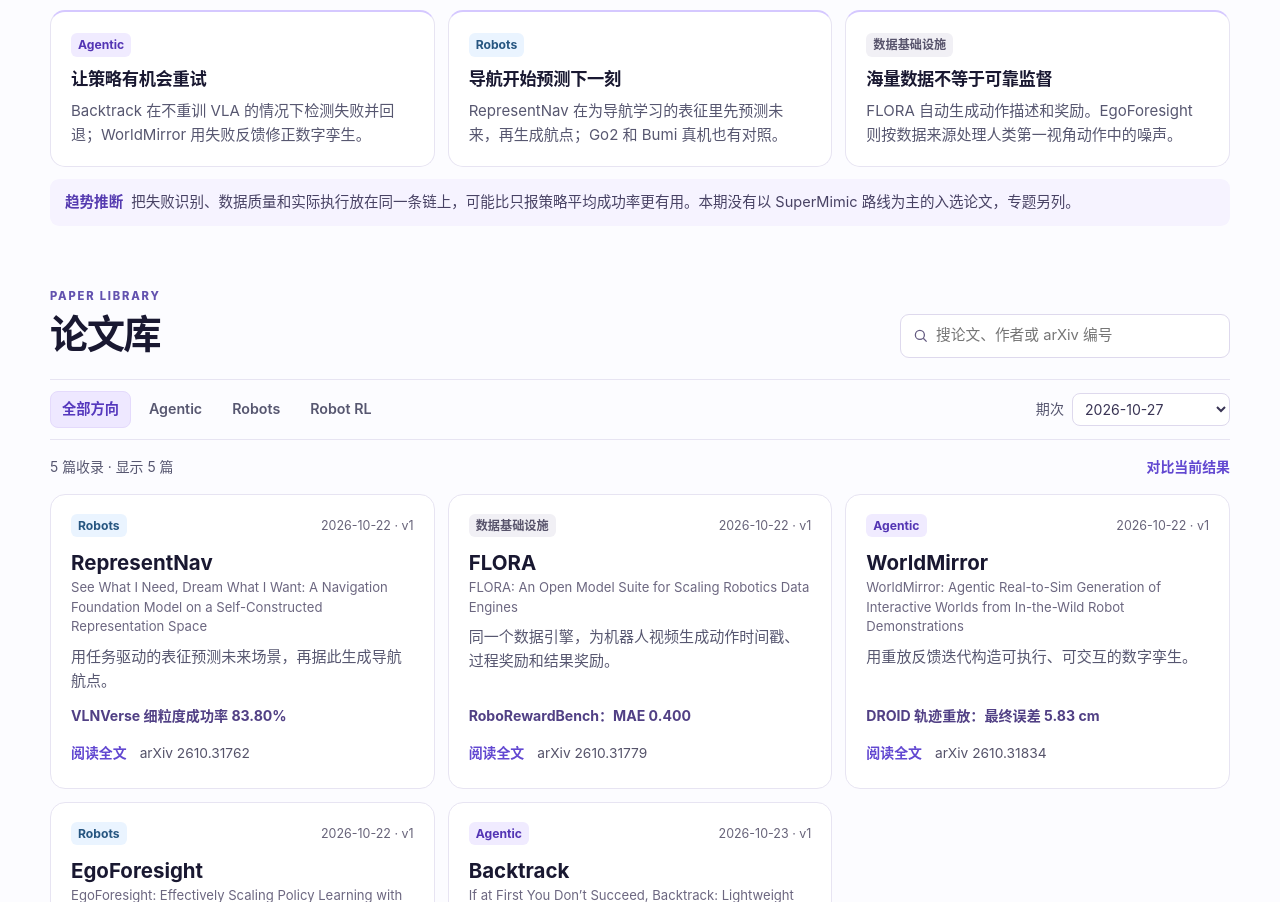
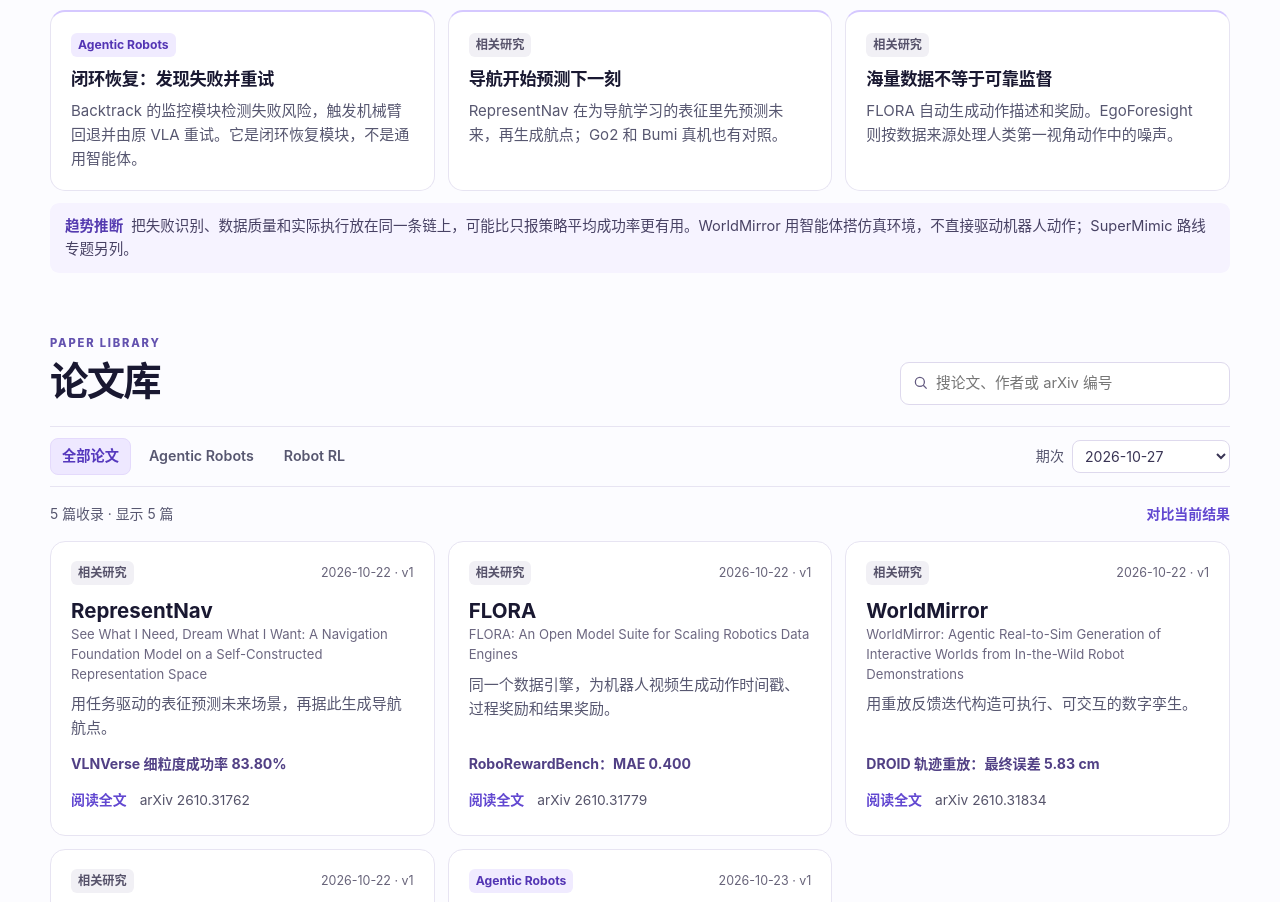
Before and after one commit to lemonpower/robotics-digest, a plain HTML site: page index.html in a window 1280 px wide. Shown: the part 718-1620 px from the top of the page. Drawn offline with Linux system fonts and the light colour scheme.

Commit message:
Clarify Agentic Robots and Robot RL research tracks

```diff
--- a/app.js
+++ b/app.js
@@ -16,7 +16,7 @@ const translations = {
   "2611.20452":"一分钟内学习人形运动跟踪和地形移动",
   "2611.27648":"用梯度截断改进人形运动跟踪"
 };
-const names = {all:"全部方向", agentic:tracks.agentic, robots:tracks.robots, rl:tracks.rl};
+const names = {all:"全部论文", agentic:tracks.agentic, rl:tracks.rl};
 const byRecent = [...issues].sort((a,b)=>b.date.localeCompare(a.date));
 const url = new URL(location.href);
 let selectedIssue = issues.find(issue=>issue.key===url.searchParams.get("issue"))?.key ?? byRecent.find(issue=>issue.batch).key;
@@ -179,7 +179,7 @@ function openPaper(p){
 function showComparison(){
   const table=node("table");
   const header=node("thead"), row=node("tr");
-  for(const label of ["论文","主线","核心方法","代表性结果","证据边界"]){
+  for(const label of ["论文","分类","核心方法","代表性结果","证据边界"]){
     const th=node("th",label);th.scope="col";row.append(th);
   }
   header.append(row);
--- a/data.js
+++ b/data.js
@@ -1,5 +1,5 @@
 // 编辑这一个文件即可新增期次；用日期降序排列。专题与日常批次分开标注。
-const tracks = {agentic:"Agentic", robots:"Robots", rl:"Robot RL", shared:"数据基础设施"};
+const tracks = {agentic:"Agentic Robots", rl:"Robot RL", shared:"相关研究"};
 const article = (id, name, en, track, first, author, org, summary, metric, method, result, caveat, picture, caption, project) =>
   ({id, name, en, track, first, author, org, summary, metric, method, result, caveat, picture, caption, project});
 const issues = [
@@ -7,13 +7,13 @@ const issues = [
     key:"2026-10-27", date:"2026-10-27", batch:"2026-10-26", time:"08:45（北京时间）", scope:"cs.RO 53 篇首次投稿、11 篇交叉投稿、43 篇修订；补查 cs.AI、cs.CV。",
     title:"导航表征、机器人数据与失败恢复",
     insights:[
-      ["agentic","让策略有机会重试","Backtrack 在不重训 VLA 的情况下检测失败并回退；WorldMirror 用失败反馈修正数字孪生。"],
-      ["robots","导航开始预测下一刻","RepresentNav 在为导航学习的表征里先预测未来，再生成航点；Go2 和 Bumi 真机也有对照。"],
+      ["agentic","闭环恢复：发现失败并重试","Backtrack 的监控模块检测失败风险，触发机械臂回退并由原 VLA 重试。它是闭环恢复模块，不是通用智能体。"],
+      ["shared","导航开始预测下一刻","RepresentNav 在为导航学习的表征里先预测未来，再生成航点；Go2 和 Bumi 真机也有对照。"],
       ["shared","海量数据不等于可靠监督","FLORA 自动生成动作描述和奖励。EgoForesight 则按数据来源处理人类第一视角动作中的噪声。"]
     ],
-    inference:"把失败识别、数据质量和实际执行放在同一条链上，可能比只报策略平均成功率更有用。本期没有以 SuperMimic 路线为主的入选论文，专题另列。",
+    inference:"把失败识别、数据质量和实际执行放在同一条链上，可能比只报策略平均成功率更有用。WorldMirror 用智能体搭仿真环境，不直接驱动机器人动作；SuperMimic 路线专题另列。",
     papers:[
-      article("2610.31762","RepresentNav","See What I Need, Dream What I Want: A Navigation Foundation Model on a Self-Constructed Representation Space","robots","2026-10-22","Jiawei Chen、Yinxi Wang、Zihan Yang、Meijun Gao、Yaowei Liu、Shuming Zhang、Zecheng Li、Xiangju Mi、Yuxuan Liu、Runzhong Huang、Tianlin Li、Xun Zhang、Zhengyang Wang、Xu Miao、Tong Yang","北京大学、伦敦大学学院、DataCanvas","用任务驱动的表征预测未来场景，再据此生成导航航点。","VLNVerse 细粒度成功率 83.80%",
+      article("2610.31762","RepresentNav","See What I Need, Dream What I Want: A Navigation Foundation Model on a Self-Constructed Representation Space","shared","2026-10-22","Jiawei Chen、Yinxi Wang、Zihan Yang、Meijun Gao、Yaowei Liu、Shuming Zhang、Zecheng Li、Xiangju Mi、Yuxuan Liu、Runzhong Huang、Tianlin Li、Xun Zhang、Zhengyang Wang、Xu Miao、Tong Yang","北京大学、伦敦大学学院、DataCanvas","用任务驱动的表征预测未来场景，再据此生成导航航点。","VLNVerse 细粒度成功率 83.80%",
         "三层 Representation Residuals 从冻结的 DINOv3、DA3、OpenD4RT 多层读出语义、几何和动态特征。先学习适合导航的未来表征，再让策略用 JEPA 预测的短期表征规划航点。与直接拼接编码器的输出不同，融合权重受导航训练目标塑造。",
         "VLNVerse Full Test（3 m 判据）：细粒度 83.80%，较 Qwen-RobotNav-8B 高 20.05 个百分点。Go2/Bumi 真机：语言导航 14/20 vs Uni-NaVid 7/20，跟踪 18/20 vs 8/20。4,000 条 PointGoal 轨迹上，无未来预测时碰撞率 18.05%，完整模型为 13.45%。",
         "真机合计 40 个语言导航和跟踪案例；推理依赖外部 RTX 4090。事后可解码三维占用不等于能迁移到接触操作。","https://arxiv.org/html/2610.31762v1/representnav_pipeline.png","论文图 2：先融合多层视觉先验，再预测短期潜在状态供动作决策。","https://wang-yinxi.github.io/representnav/"),
@@ -21,11 +21,11 @@ const issues = [
         "以 Qwen3.5 初始化分段、描述和奖励模型。分段器和描述器先做 SFT，再分别使用 GRPO 优化时间边界和描述；发布的奖励模型使用共同的监督微调流程输出结果、过程与 rubric 分数。",
         "WGO-Bench 100 个 episode，时序 tIoU ≥ 0.75：分段 F1 50.3%，联合 F1 34.5%，后者低于 Astra 39.0%；相较 Refiner，联合 F1 高 7.3 个百分点。RoboRewardBench 2,831 条轨迹上，1–5 分量表 MAE 0.400，Astra 0.554，RoboReward 0.665。",
         "论文报告的是标注质量与吞吐，不是下游 VLA 成功率的独立提升。部分训练数据与基准未公开；成本估计依赖硬件和计费假设。","https://arxiv.org/html/2610.31779v1/release_pull_figure.png","论文图 1：分段与描述接力，奖励模型提供不同粒度的监督。","https://research.nvidia.com/labs/gear/flora/"),
-      article("2610.31834","WorldMirror","WorldMirror: Agentic Real-to-Sim Generation of Interactive Worlds from In-the-Wild Robot Demonstrations","agentic","2026-10-22","Tianling Xu、Weijie Wan、Honghao Su、Kailun Su、Junyuan Tang、Huichi Zhou、Haozheng Zhang、Qi Xiong、Ping Luo、Wenbo Ding、Tianxing Chen、Yue Chen","Xspark AI、清华大学、香港大学、伦敦大学学院、北京大学","用重放反馈迭代构造可执行、可交互的数字孪生。","DROID 轨迹重放：最终误差 5.83 cm",
+      article("2610.31834","WorldMirror","WorldMirror: Agentic Real-to-Sim Generation of Interactive Worlds from In-the-Wild Robot Demonstrations","shared","2026-10-22","Tianling Xu、Weijie Wan、Honghao Su、Kailun Su、Junyuan Tang、Huichi Zhou、Haozheng Zhang、Qi Xiong、Ping Luo、Wenbo Ding、Tianxing Chen、Yue Chen","Xspark AI、清华大学、香港大学、伦敦大学学院、北京大学","用重放反馈迭代构造可执行、可交互的数字孪生。","DROID 轨迹重放：最终误差 5.83 cm",
         "从 RGB 示范与机器人轨迹生成 Isaac Sim 世界。编码智能体维护可编辑世界程序，用统一的相机坐标系对齐场景、物体、机器人与支撑面，再根据渲染和交互失败回退到相应组件进行修正。",
         "10 个 DROID 场景的首帧比较中，LPIPS 0.427 vs RoLA 0.506。直接重放未修改的机器人轨迹，作者报告最终误差 5.83 cm vs Astra 21.98 cm，接触 F1 0.873 vs 0.653。单个轨道操作消融中，一次性重建、固定迭代均失败，定向细化后成功。",
         "可执行重放证明了有限样本上的物理一致性；没有验证重建场景是否能提升下游策略或 sim-to-real。","https://arxiv.org/html/2610.31834v1/Framework.png","论文图 2：路由器根据渲染、几何及交互结果调用工具并修正失败组件。","https://worldmirror-page.github.io/"),
-      article("2610.31845","EgoForesight","EgoForesight: Effectively Scaling Policy Learning with Noisy Egocentric Actions","robots","2026-10-22","Chubin Zhang、Changyuan Wang、Yirui Wang、Ao Li、Shilin Ma、Yue Su、Cai Zhou、Xiuwei Xu、Tianle Zhang、Yansong Tang","清华大学、京东未来学院、香港大学、MIT、Loopeva","让带噪的第一视角动作参与训练，同时用真实未来画面补上监督。","RoboCasa-GR1 少样本成功率 66.0%",
+      article("2610.31845","EgoForesight","EgoForesight: Effectively Scaling Policy Learning with Noisy Egocentric Actions","shared","2026-10-22","Chubin Zhang、Changyuan Wang、Yirui Wang、Ao Li、Shilin Ma、Yue Su、Cai Zhou、Xiuwei Xu、Tianle Zhang、Yansong Tang","清华大学、京东未来学院、香港大学、MIT、Loopeva","让带噪的第一视角动作参与训练，同时用真实未来画面补上监督。","RoboCasa-GR1 少样本成功率 66.0%",
         "联合预测未来视觉与动作。对低可靠性来源施加更强的动作扰动，并调节动作回归权重。训练中 EMA 教师可看真实未来，帮助学生学习和任务结果相关的表征；执行时不需要未来画面。",
         "RoboCasa-GR1 24 任务，每任务 100 条示范、50 次评测：66.0%，高于 robot-only DIAL 的 58.3%。十分之一预训练规模下，基线 52.0%，只加可靠性 54.3%，只加教师 56.3%，合用 58.6%。Galaxea R1 Pro＋Sharpa Wave 真机四项任务、每项 20 次，平均成功率 63.8%。",
         "数据来源级可靠性处理不了个别片段的噪声或系统性重定向误差。基线预训练不完全匹配；单套真机硬件的结果不是开放场景泛化证据。","https://arxiv.org/html/2610.31845v1/pipeline_page1.png","论文图 1：可靠性控制动作噪声，训练期的未来教师提供额外信号。"),
@@ -39,25 +39,25 @@ const issues = [
     key:"2026-10-24",date:"2026-10-24",batch:"2026-10-23",time:"08:25（北京时间）",scope:"cs.RO 63 篇首次投稿、6 篇交叉投稿、38 篇修订；补查 cs.AI、cs.CV。",
     title:"人形移动操作、记忆与几何世界模型",
     insights:[
-      ["robots","未见场景考验人形策略","LocoManiLab 的统一评测揭示了已见任务与未见场景之间的大幅落差。"],
-      ["agentic","先决定保留什么历史","WholeBodyMem 保留物体事件帧，FocusVLA 按未来动作阶段切换视觉关注。"],
+      ["shared","未见场景考验人形策略","LocoManiLab 的统一评测揭示了已见任务与未见场景之间的大幅落差。"],
+      ["shared","先决定保留什么历史","WholeBodyMem 保留物体事件帧，FocusVLA 按未来动作阶段切换视觉关注。"],
       ["rl","将已知动力学与学习分开","DiffDreamer 让可微仿真处理机器人本体，学习模型预测外部运动。"]
     ],
     inference:"显式结构有助于集中模型的学习任务，但场景变化、传感器配置和硬件证据仍决定结果能外推多远。",
     papers:[
-      article("2610.30876","LocoManiLab","LocoManiLab: A Unified Testbed for Data, Policies, Controllers, and Deployment in Humanoid Loco-Manipulation","robots","2026-10-22","Dewei Wang、Jinrui Han、Jiyuan Shi、Chenyun Zhang、Xianbo Lu、Jiabao Wu、Jiqin Feng、Jipeng Kong、Ping Luo、Chenjia Bai、Xuelong Li","中国电信人工智能研究院、中国科学技术大学、香港大学等","在相同数据与控制器设定下比较人形移动操作策略。","XR-1：已见 80.2% · 未见场景 8.2%",
+      article("2610.30876","LocoManiLab","LocoManiLab: A Unified Testbed for Data, Policies, Controllers, and Deployment in Humanoid Loco-Manipulation","shared","2026-10-22","Dewei Wang、Jinrui Han、Jiyuan Shi、Chenyun Zhang、Xianbo Lu、Jiabao Wu、Jiqin Feng、Jipeng Kong、Ping Luo、Chenjia Bai、Xuelong Li","中国电信人工智能研究院、中国科学技术大学、香港大学等","在相同数据与控制器设定下比较人形移动操作策略。","XR-1：已见 80.2% · 未见场景 8.2%",
         "统一数据采集、策略训练、全身控制和部署；13 个仿真场景实例，234 个原子或组合任务，12 种策略、5 种控制器。统一接口用于拆分策略与控制器的影响。",
         "SONIC、无域随机化的主评测中，XR-1 已见任务、未见任务和未见场景成功率分别为 80.2%、25.2% 和 8.2%。三项匹配任务上，XR-1 仿真 76.7%、真机 70.0%；每模型每任务真机 10 次。部分数据混合实验中加入合成数据反而降低效果。",
         "真机覆盖有限，输送带任务仿真与真机的成功条件不完全相同；策略排名不能直接推及开放环境。","https://arxiv.org/html/2610.30876v1/figure1_overview.png","论文图 1：测试平台串联任务、数据、策略、控制器和部署。"),
-      article("2610.31166","WholeBodyMem","Memory before Goal: Role of Pre-History Memory for Humanoid Loco-Manipulation","agentic","2026-10-22","Chenyuan Chen、Ran Ding、Lechen Zhang、Zewen He、Yoshihiko Nakamura","MBZUAI","在转身或移动后，仍能利用已经离开视野的历史线索。","G1 真机记忆任务：53/60 vs 22/60",
+      article("2610.31166","WholeBodyMem","Memory before Goal: Role of Pre-History Memory for Humanoid Loco-Manipulation","shared","2026-10-22","Chenyuan Chen、Ran Ding、Lechen Zhang、Zewen He、Yoshihiko Nakamura","MBZUAI","在转身或移动后，仍能利用已经离开视野的历史线索。","G1 真机记忆任务：53/60 vs 22/60",
         "SAM3 跟踪物体，经相机运动补偿后用对象事件选帧；动作专家按需查询关键帧和带时间信息的对象 token。不同于在提示里均匀堆叠帧，记忆预算与读取由任务驱动。",
         "六项仿真记忆任务上，完整模型 72.6%，均匀历史 44.4%，无记忆 Ψ₀ 29.1%；仅改为事件筛选且不加物体 token/决策头时为 60.4%。G1 真机六任务每项 10 次，完整模型 88.3%，无记忆基线 36.7%。",
         "SAM3 漏检会丢掉线索；真机样本小，尚未验证更长的开放任务。","https://arxiv.org/html/2610.31166v1/ral_pipeline.png","论文图 3：代理从历史视频选取物体事件，再将关键特征交给动作专家。"),
-      article("2610.30991","UniFlowWAM","UniFlowWAM: A Unified World–Action Model with Visual Semantics and 4D Geometry","robots","2026-10-22","Jialin Tian、Zhuofan Li、Xinkai Wang、Bokai Lin、Chenyi Wang、Xinyu Zhan、Cewu Lu、Lixin Yang","上海交通大学 MVIG、上海人工智能创新研究院、Noematrix","联合建模未来视觉特征、场景三维流和动作。","双臂真机成功率 87.0% vs π₀.₅ 68.5%",
+      article("2610.30991","UniFlowWAM","UniFlowWAM: A Unified World–Action Model with Visual Semantics and 4D Geometry","shared","2026-10-22","Jialin Tian、Zhuofan Li、Xinkai Wang、Bokai Lin、Chenyi Wang、Xinyu Zhan、Cewu Lu、Lixin Yang","上海交通大学 MVIG、上海人工智能创新研究院、Noematrix","联合建模未来视觉特征、场景三维流和动作。","双臂真机成功率 87.0% vs π₀.₅ 68.5%",
         "多模态扩散 Transformer 的三类专家处理动作、视觉语义和三维场景流，以十种目标/条件组合训练正逆动力学等任务；普通策略推理可不显式生成几何流。",
         "RoboCasa-GR1 24 任务中，无 flow 52.1%，完整 56.4%。ALOHA 风格平台四项目标，每任务 50 条示范，完整模型每任务 50 次评测，平均成功率 87.0%，π₀.₅ 68.5%，DreamZero 30.0%。追加 flow 的分阶段消融有收益，但部分配置试次数不同。",
         "Track4World 提取的三维流是伪标签；真机初始配置位于示范范围，尚不能证明开放环境几何泛化。","https://arxiv.org/html/2610.30991v1/UniFlowWAM-teaser.png","论文图 1：三个专家联合去噪，推理阶段按需要启用不同预测。"),
-      article("2610.31423","FocusVLA","FocusVLA: Future-Intent Guided Dynamic View Routing for Vision-Language-Action Models","robots","2026-10-22","Huixin Xu、Ziya Yu、Peng Li","南京软件技术研究院、中科院软件所、国科大等","按未来动作阶段协调全局相机与腕部相机的信息。","RoboTwin 2.0：76.92% · +10.10 pp",
+      article("2610.31423","FocusVLA","FocusVLA: Future-Intent Guided Dynamic View Routing for Vision-Language-Action Models","shared","2026-10-22","Huixin Xu、Ziya Yu、Peng Li","南京软件技术研究院、中科院软件所、国科大等","按未来动作阶段协调全局相机与腕部相机的信息。","RoboTwin 2.0：76.92% · +10.10 pp",
         "在 π₀.₅ 之上加入未来意图和动作侧路由模块。用末端轨迹弱监督预测未来动作步是否需要精细交互，再分配全局与局部视角权重。无需更换视觉、语言或动作主干。",
         "RoboTwin 2.0 共 50 任务，各 100 次，平均成功率 76.92%，较 π₀.₅ 高 10.10 pp。Piper 真机六任务各 30 次，成功率 85.0% vs 71.7%。九任务消融中，完整模型 73.7%，固定可学习视角分配 67.5%，无显式意图监督 55.7%。",
         "真机只测单类机械臂和相机配置；轨迹衍生的意图标签不能直接替代更丰富的子目标和交互语义。","https://arxiv.org/html/2610.31423v1/methods.png","论文图 4：未来意图被映射为逐步路由权重和动作块条件。"),
--- a/index.html
+++ b/index.html
@@ -3,13 +3,13 @@
 <head>
   <meta charset="utf-8">
   <meta name="viewport" content="width=device-width, initial-scale=1">
-  <meta name="description" content="具身智能论文日报：追踪 Agentic、Robots 和 Robot RL，查阅热点、方法、实验与证据边界。">
+  <meta name="description" content="具身智能论文日报：追踪 Agentic Robots（智能体驱动的机器人控制）与 Robot RL，查阅热点、方法、实验与证据边界。">
   <meta name="theme-color" content="#f8f7ff">
   <title>具身智能论文日报 · Embodied Research</title>
   <link rel="icon" href="mark.svg" type="image/svg+xml">
   <link rel="stylesheet" href="style.css">
-  <script defer src="data.js"></script>
-  <script defer src="app.js"></script>
+  <script defer src="data.js?v=2"></script>
+  <script defer src="app.js?v=2"></script>
 </head>
 <body>
   <a class="skip" href="#reading">跳到论文库</a>
@@ -27,7 +27,7 @@
       <div class="hero-copy">
         <div class="eyebrow"><span></span> EMBODIED RESEARCH / 研究简报</div>
         <h1 id="hero-title">具身智能<br><em>论文日报</em></h1>
-        <p>从机器人智能体到全身控制。查阅论文的方法、<br class="wide">实验结果，以及每个结论的证据边界。</p>
+        <p>追踪 Agentic Robots 与 Robot RL：从智能体驱动的机器人控制，<br class="wide">到以 SuperMimic 为代表的机器人强化学习。</p>
         <div class="hero-actions"><a class="primary" href="#reading">浏览论文</a><a class="secondary" href="#history">查看归档</a></div>
       </div>
       <div class="hero-art" aria-hidden="true">
@@ -66,7 +66,7 @@
     <section class="frame archive" id="history" aria-labelledby="archive-title">
       <div class="section-title"><div><div class="eyebrow simple">ARCHIVE</div><h2 id="archive-title">往期归档</h2></div></div>
       <div id="archive-list" class="archive-list"></div>
-      <p class="archive-note">本页面收录已整理的期次和专题，不实时抓取 arXiv。专题与首发批次分开显示。</p>
+      <p class="archive-note">往期的导航、VLA 和数据基础设施等仍可检索，未达到两条主线标准的论文标为「相关研究」。本站不实时抓取 arXiv。</p>
     </section>
   </main>
   <footer><div class="frame foot"><span>具身智能论文日报</span><span>按 arXiv 公布批次整理 · 以论文原文与官方项目页为准</span><a href="#top">回到顶部</a></div></footer>
```
Also changed, not shown: 1 other file.
